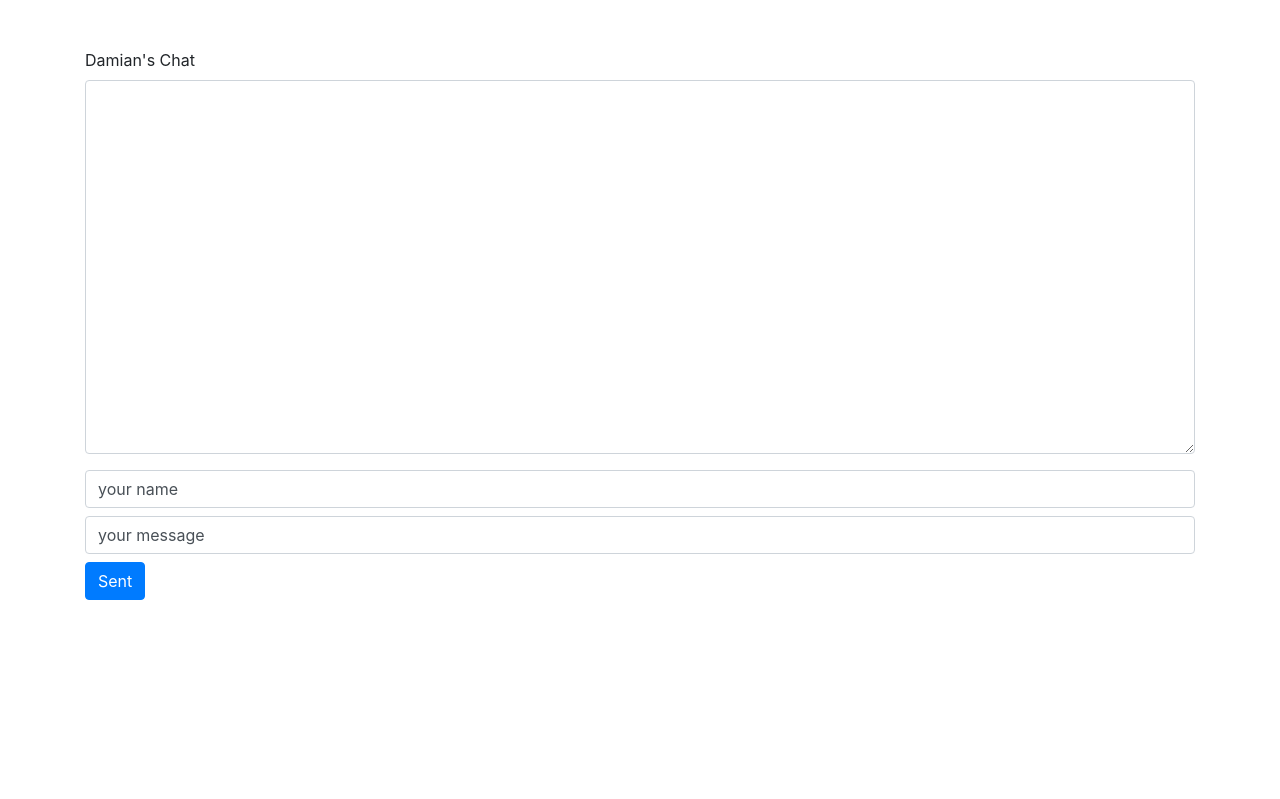
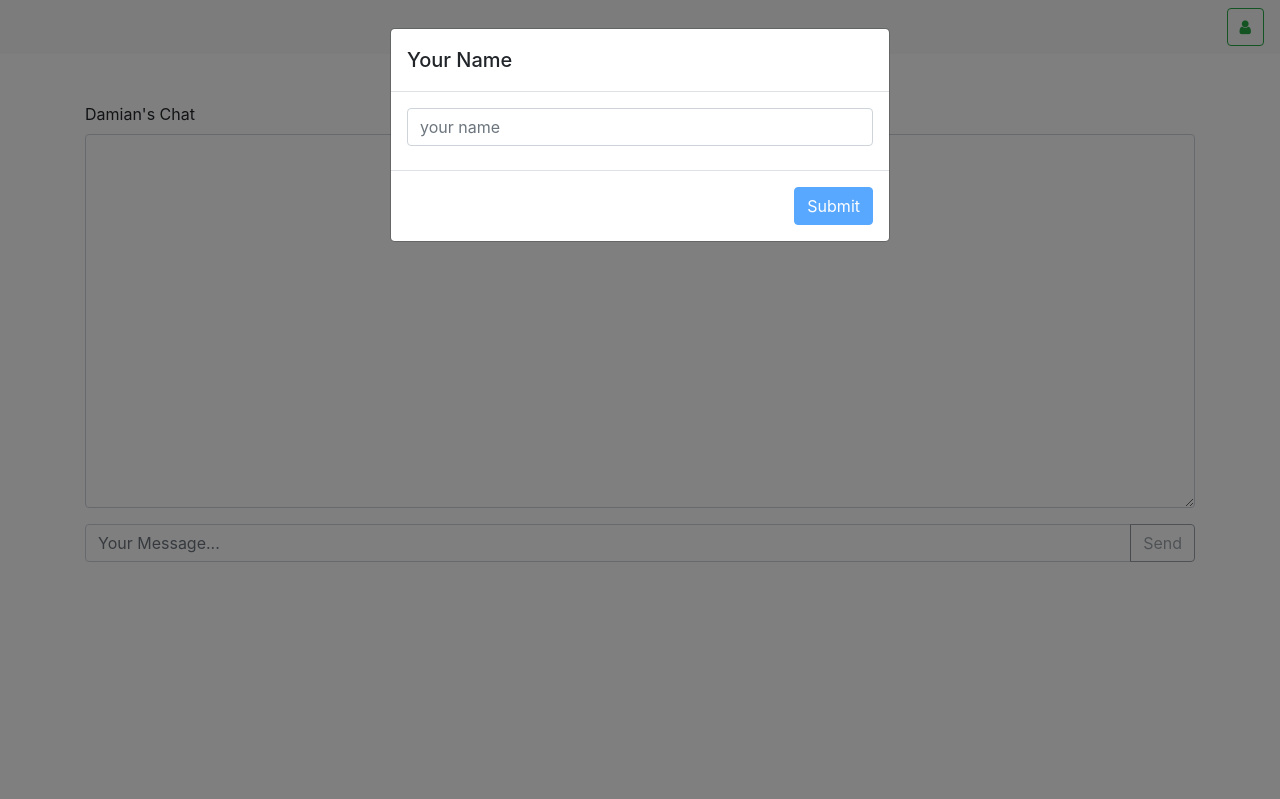
Before and after one commit to damian-pagowski/websocket_experiments, a Flask app: page / in a window 1280 px wide. Run offline with Flask 2, Linux system fonts and the light colour scheme; some libraries are stand-ins or nearby versions.

Commit message:
umproved ui for chat

```diff
--- a/static/index.js
+++ b/static/index.js
@@ -1,4 +1,49 @@
 document.addEventListener("DOMContentLoaded", () => {
+  document.getElementById("user").addEventListener("click", (evt) => {
+    $("#userNameModal").modal({
+      show: true,
+    });
+  });
+
+  document.getElementById("username").addEventListener("input", (evt) => {
+    if (evt.target.value.length > 0) {
+      document.getElementById("submit-username").removeAttribute("disabled");
+    } else {
+      document.getElementById("submit-username").setAttribute("disabled", true);
+    }
+  });
+
+  document.getElementById("message").addEventListener("input", (evt) => {
+    if (evt.target.value.length > 0) {
+      document.getElementById("send").removeAttribute("disabled");
+    } else {
+      document.getElementById("send").setAttribute("disabled", true);
+    }
+  });
+
+  document.getElementById("message").addEventListener("keypress", (evt) => {
+    console.log(evt.key);
+    if (evt.key === "Enter") {
+      evt.preventDefault();
+      console.log(evt.target.value);
+      if (evt.target.value.length > 0) {
+        const event = new Event("click");
+        document.querySelector("#send").onclick();
+      }
+    }
+  });
+
+  document.getElementById("submit-username").addEventListener("click", () => {
+    console.log("Clicked");
+    const username = document.getElementById("username").value;
+    localStorage.setItem("username", username);
+  });
+
+  if (!localStorage.getItem("username")) {
+    $("#userNameModal").modal({
+      show: true,
+    });
+  }
   // Connect to websocket
   const socket = io.connect(
     location.protocol + "//" + document.domain + ":" + location.port
@@ -9,14 +54,17 @@ document.addEventListener("DOMContentLoaded", () => {
     const button = document.querySelector("#send");
     button.onclick = () => {
       const message = document.querySelector("#message").value;
-      const username = document.querySelector("#username").value;
-      username.value=""
+      const username = localStorage.getItem("username", "Anonymus");
+
       socket.emit("submit_message", { message, username });
+      document.querySelector("#message").value = null;
     };
   });
 
   // a new message is received
   socket.on("new_message", (data) => {
-    document.getElementById("history").value = data;
+    const history = document.getElementById("history");
+    history.value = data;
+    history.scrollTop = history.scrollHeight - history.clientHeight;
   });
 });
--- a/templates/index.html
+++ b/templates/index.html
@@ -15,34 +15,107 @@
       integrity="sha384-9aIt2nRpC12Uk9gS9baDl411NQApFmC26EwAOH8WgZl5MYYxFfc+NcPb1dKGj7Sk"
       crossorigin="anonymous"
     />
+    <link
+      href="https://stackpath.bootstrapcdn.com/font-awesome/4.7.0/css/font-awesome.min.css"
+      rel="stylesheet"
+      integrity="sha384-wvfXpqpZZVQGK6TAh5PVlGOfQNHSoD2xbE+QkPxCAFlNEevoEH3Sl0sibVcOQVnN"
+      crossorigin="anonymous"
+    />
   </head>
   <body>
+    <!-- Modal -->
+    <div
+      class="modal fade"
+      id="userNameModal"
+      tabindex="-1"
+      role="dialog"
+      aria-labelledby="userNameModalLabel"
+      aria-hidden="true"
+    >
+      <div class="modal-dialog" role="document">
+        <div class="modal-content">
+          <div class="modal-header">
+            <h5 class="modal-title" id="userNameModalLabel">Your Name</h5>
+            <!-- <button type="button" class="close" data-dismiss="modal" aria-label="Close">
+          <span aria-hidden="true">&times;</span>
+        </button> -->
+          </div>
+          <div class="modal-body">
+            <form>
+              <div class="form-group mb-2">
+                <label for="username" class="sr-only">User Name</label>
+                <input
+                  type="text"
+                  class="form-control"
+                  id="username"
+                  placeholder="your name"
+                  required
+                />
+              </div>
+            </form>
+          </div>
+          <div class="modal-footer">
+            <button
+              id="submit-username"
+              type="button"
+              class="btn btn-primary"
+              data-dismiss="modal"
+              disabled
+            >
+              Submit
+            </button>
+          </div>
+        </div>
+      </div>
+    </div>
+    <!-- rest -->
+    <nav class="navbar navbar-expand-lg navbar-light bg-light">
+      <div class="float-right w-100"></div>
+      <button id="user" class="btn btn-outline-success my-2 my-sm-0" type="submit">
+         <i class="fa fa-user"></i>
+      </button>
+
+    </nav>
     <div class="container mt-5">
       <form>
         <div class="form-group">
           <label for="history">Damian's Chat</label>
           <textarea class="form-control" id="history" rows="15"></textarea>
         </div>
-        <div class="form-group mb-2">
-          <label for="username" class="sr-only">User Name</label>
+        <div class="input-group mb-3">
           <input
             type="text"
             class="form-control"
-            id="username"
-            value="your name"
+            placeholder="Your Message..."
+            id="message"
           />
+          <div class="input-group-append">
+            <button
+              class="btn btn-outline-secondary"
+              type="button"
+              id="send"
+              disabled
+            >
+              Send
+            </button>
+          </div>
         </div>
-        <div class="form-group mb-2">
-            <label for="message" class="sr-only">Message</label>
-            <input
-              type="text"
-              class="form-control"
-              id="message"
-              value="your message"
-            />
-          </div>
-        </form>
-        <button id="send" class="btn btn-primary mb-2">Sent</button>
+      </form>
     </div>
+    <script
+      src="https://code.jquery.com/jquery-3.5.1.slim.min.js"
+      integrity="sha384-DfXdz2htPH0lsSSs5nCTpuj/zy4C+OGpamoFVy38MVBnE+IbbVYUew+OrCXaRkfj"
+      crossorigin="anonymous"
+    ></script>
+    <script
+      src="https://cdn.jsdelivr.net/npm/popper.js@1.16.0/dist/umd/popper.min.js"
+      integrity="sha384-Q6E9RHvbIyZFJoft+2mJbHaEWldlvI9IOYy5n3zV9zzTtmI3UksdQRVvoxMfooAo"
+      crossorigin="anonymous"
+    ></script>
+    <script
+      src="https://stackpath.bootstrapcdn.com/bootstrap/4.5.0/js/bootstrap.min.js"
+      integrity="sha384-OgVRvuATP1z7JjHLkuOU7Xw704+h835Lr+6QL9UvYjZE3Ipu6Tp75j7Bh/kR0JKI"
+      crossorigin="anonymous"
+    ></script>
   </body>
 </html>
```
